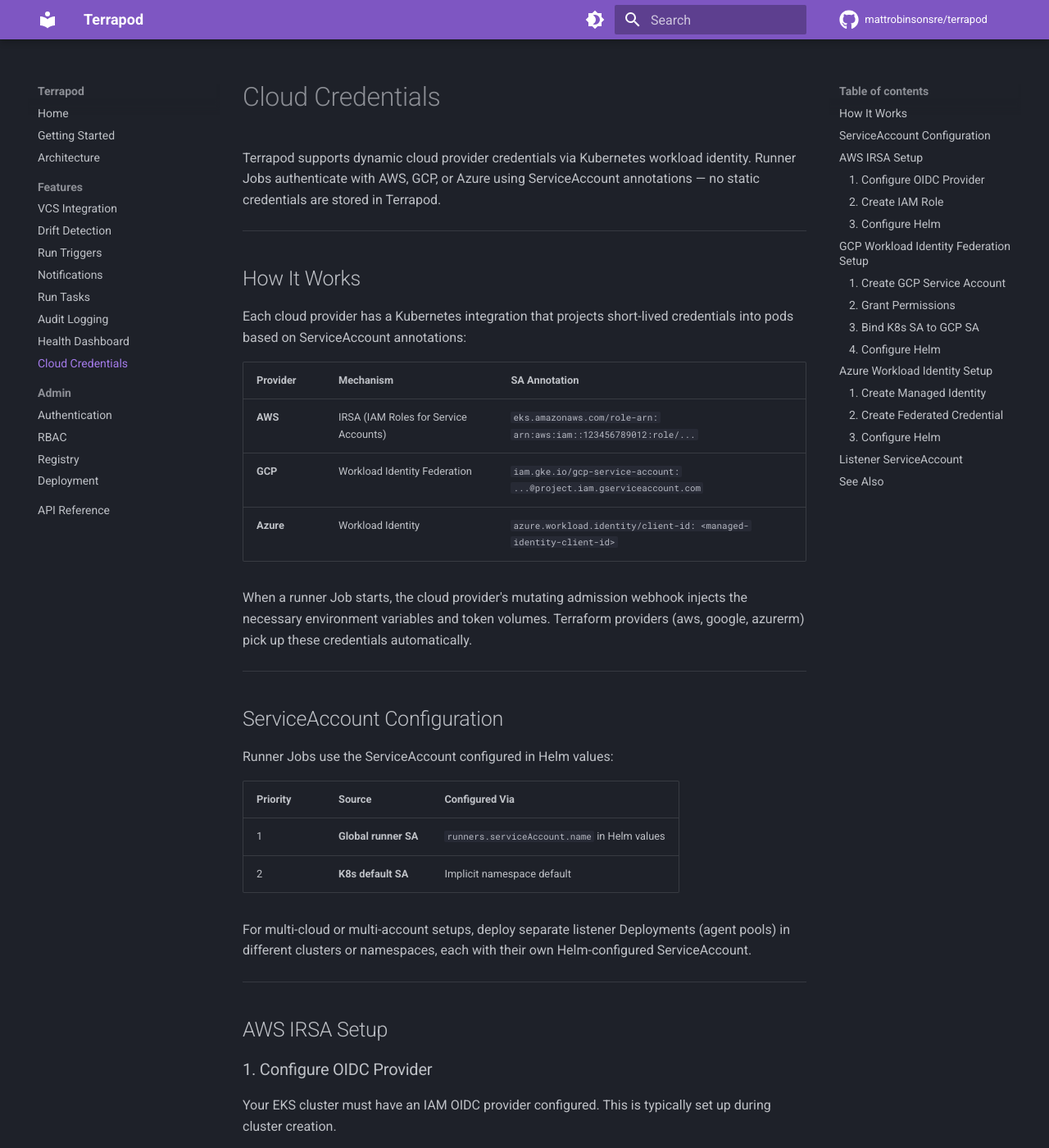
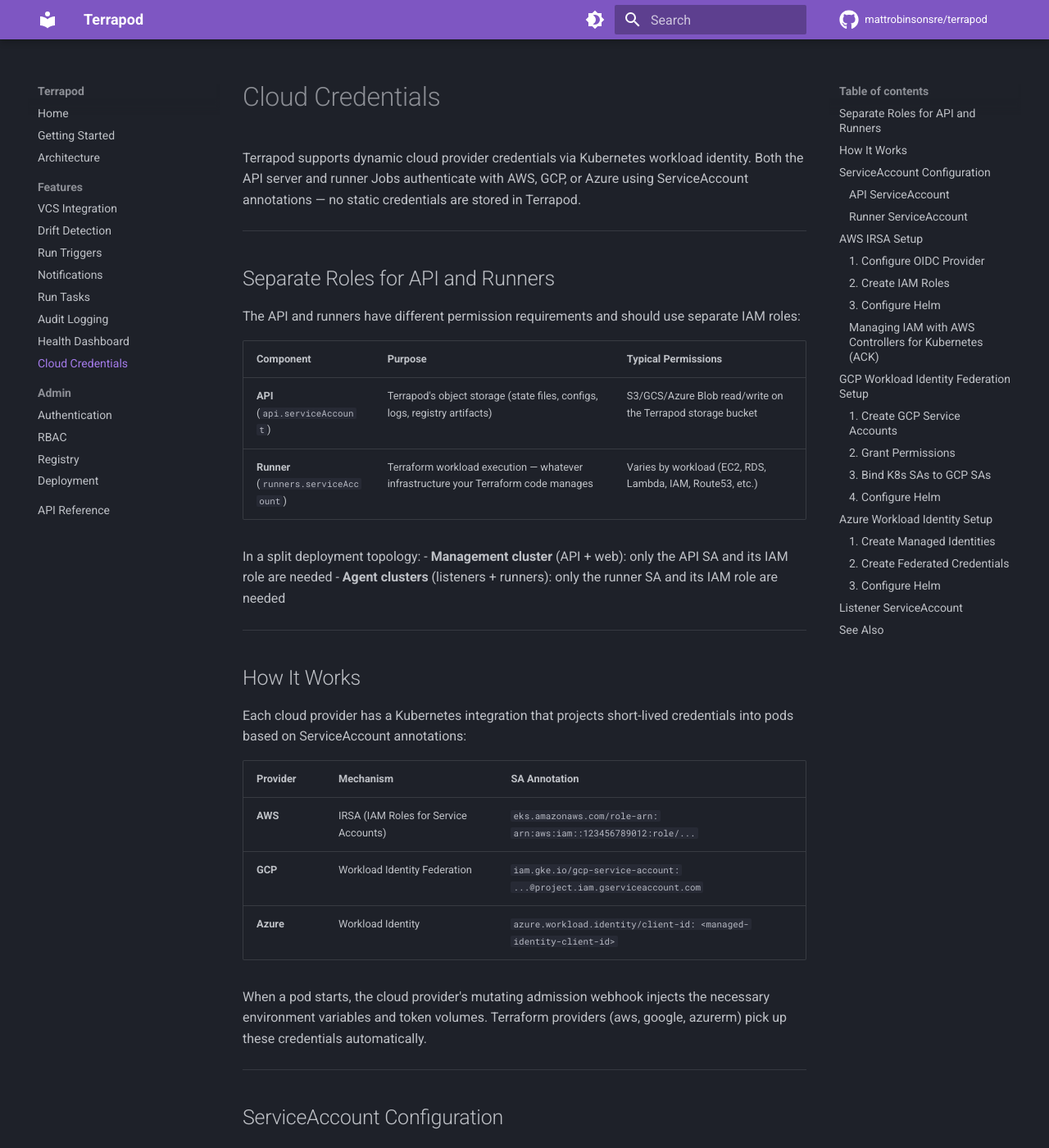
Before and after one commit to mattrobinsonsre/terrapod, an MkDocs documentation site: the page built from docs/cloud-credentials.md, in a window 1280 px wide and 1400 px high. Shown: the whole window at 82% size. Built offline with MkDocs 1.6.1 and Material for MkDocs 9.7.7, drawn with Linux system fonts in a browser that asks for light colours; comment, search, counter and statistics services are not loaded; some of the changed text lies outside the part shown.

Commit message:
fix: allow retry of plan-only runs + update cloud credentials docs (#111)
* fix: allow retry of plan-only runs in planned state

Plan-only runs terminate at "planned" but this status isn't in
TERMINAL_STATES (which covers apply-flow terminals). The retry
endpoint now recognises plan-only+planned as a valid terminal
condition, matching the existing is-retryable attribute logic.

* docs: add split API/runner role examples and ACK references

Include separate SA annotation examples for API (S3 storage) and
runner (workload permissions) across all three cloud providers.
Add ACK IAM controller example showing Policy + Role CRDs with
adopt-or-create adoption policy. Link to ACK documentation.

````diff
--- a/docs/cloud-credentials.md
+++ b/docs/cloud-credentials.md
@@ -1,6 +1,21 @@
 # Cloud Credentials
 
-Terrapod supports dynamic cloud provider credentials via Kubernetes workload identity. Runner Jobs authenticate with AWS, GCP, or Azure using ServiceAccount annotations — no static credentials are stored in Terrapod.
+Terrapod supports dynamic cloud provider credentials via Kubernetes workload identity. Both the API server and runner Jobs authenticate with AWS, GCP, or Azure using ServiceAccount annotations — no static credentials are stored in Terrapod.
+
+---
+
+## Separate Roles for API and Runners
+
+The API and runners have different permission requirements and should use separate IAM roles:
+
+| Component | Purpose | Typical Permissions |
+|---|---|---|
+| **API** (`api.serviceAccount`) | Terrapod's object storage (state files, configs, logs, registry artifacts) | S3/GCS/Azure Blob read/write on the Terrapod storage bucket |
+| **Runner** (`runners.serviceAccount`) | Terraform workload execution — whatever infrastructure your Terraform code manages | Varies by workload (EC2, RDS, Lambda, IAM, Route53, etc.) |
+
+In a split deployment topology:
+- **Management cluster** (API + web): only the API SA and its IAM role are needed
+- **Agent clusters** (listeners + runners): only the runner SA and its IAM role are needed
 
 ---
 
@@ -14,18 +29,43 @@
 | **GCP** | Workload Identity Federation | `iam.gke.io/gcp-service-account: ...@project.iam.gserviceaccount.com` |
 | **Azure** | Workload Identity | `azure.workload.identity/client-id: <managed-identity-client-id>` |
 
-When a runner Job starts, the cloud provider's mutating admission webhook injects the necessary environment variables and token volumes. Terraform providers (aws, google, azurerm) pick up these credentials automatically.
+When a pod starts, the cloud provider's mutating admission webhook injects the necessary environment variables and token volumes. Terraform providers (aws, google, azurerm) pick up these credentials automatically.
 
 ---
 
 ## ServiceAccount Configuration
 
-Runner Jobs use the ServiceAccount configured in Helm values:
+### API ServiceAccount
+
+The API server uses its own ServiceAccount for object storage access:
+
+```yaml
+api:
+  serviceAccount:
+    create: true
+    annotations:
+      eks.amazonaws.com/role-arn: "arn:aws:iam::123456789012:role/terrapod-api-mycluster"
+```
+
+### Runner ServiceAccount
+
+Runner Jobs use a separate ServiceAccount for Terraform workload permissions:
 
 | Priority | Source | Configured Via |
 |---|---|---|
 | 1 | **Global runner SA** | `runners.serviceAccount.name` in Helm values |
 | 2 | **K8s default SA** | Implicit namespace default |
+
+```yaml
+runners:
+  serviceAccount:
+    create: true
+    name: "terrapod-runner"
+    annotations:
+      eks.amazonaws.com/role-arn: "arn:aws:iam::123456789012:role/terrapod-runner-mycluster"
+```
+
+The runner SA is only created when `listener.enabled: true` (i.e. on clusters that actually run Jobs).
 
 For multi-cloud or multi-account setups, deploy separate listener Deployments (agent pools) in different clusters or namespaces, each with their own Helm-configured ServiceAccount.
 
@@ -37,9 +77,11 @@
 
 Your EKS cluster must have an IAM OIDC provider configured. This is typically set up during cluster creation.
 
-### 2. Create IAM Role
+### 2. Create IAM Roles
 
-Create an IAM role with a trust policy that allows the OIDC provider and the Terrapod runner ServiceAccount:
+Create separate IAM roles for the API and runner, each with a trust policy scoped to its own ServiceAccount.
+
+**API role** (S3 access for Terrapod storage):
 
 ```json
 {
@@ -48,12 +90,34 @@
     {
       "Effect": "Allow",
       "Principal": {
-        "Federated": "arn:aws:iam::123456789012:oidc-provider/oidc.eks.eu-west-1.amazonaws.com/id/EXAMPLED539D4633E53DE1B71EXAMPLE"
+        "Federated": "arn:aws:iam::123456789012:oidc-provider/oidc.eks.eu-west-1.amazonaws.com/id/EXAMPLE"
       },
       "Action": "sts:AssumeRoleWithWebIdentity",
       "Condition": {
         "StringEquals": {
-          "oidc.eks.eu-west-1.amazonaws.com/id/EXAMPLED539D4633E53DE1B71EXAMPLE:sub": "system:serviceaccount:terrapod:terrapod-runner"
+          "oidc.eks.eu-west-1.amazonaws.com/id/EXAMPLE:sub": "system:serviceaccount:terrapod:terrapod"
+        }
+      }
+    }
+  ]
+}
+```
+
+**Runner role** (Terraform workload permissions):
+
+```json
+{
+  "Version": "2012-10-17",
+  "Statement": [
+    {
+      "Effect": "Allow",
+      "Principal": {
+        "Federated": "arn:aws:iam::123456789012:oidc-provider/oidc.eks.eu-west-1.amazonaws.com/id/EXAMPLE"
+      },
+      "Action": "sts:AssumeRoleWithWebIdentity",
+      "Condition": {
+        "StringEquals": {
+          "oidc.eks.eu-west-1.amazonaws.com/id/EXAMPLE:sub": "system:serviceaccount:terrapod:terrapod-runner"
         }
       }
     }
@@ -64,38 +128,120 @@
 ### 3. Configure Helm
 
 ```yaml
+# API SA — object storage access
+api:
+  serviceAccount:
+    annotations:
+      eks.amazonaws.com/role-arn: "arn:aws:iam::123456789012:role/terrapod-api-mycluster"
+
+# Runner SA — Terraform workload permissions
 runners:
   serviceAccount:
     create: true
     name: "terrapod-runner"
     annotations:
-      eks.amazonaws.com/role-arn: "arn:aws:iam::123456789012:role/terrapod-runner"
+      eks.amazonaws.com/role-arn: "arn:aws:iam::123456789012:role/terrapod-runner-mycluster"
 ```
 
-The EKS mutating webhook automatically injects `AWS_ROLE_ARN` and `AWS_WEB_IDENTITY_TOKEN_FILE` environment variables into runner pods. No pod labels required.
+The EKS mutating webhook automatically injects `AWS_ROLE_ARN` and `AWS_WEB_IDENTITY_TOKEN_FILE` environment variables into pods. No pod labels required.
+
+### Managing IAM with AWS Controllers for Kubernetes (ACK)
+
+If your cluster runs the [ACK IAM controller](https://aws-controllers-k8s.github.io/community/docs/community/services/#iam), you can declare IAM Policies and Roles as Kubernetes resources. This keeps IAM definitions version-controlled alongside your Helm chart:
+
+```yaml
+apiVersion: iam.services.k8s.aws/v1alpha1
+kind: Policy
+metadata:
+  name: terrapod-api-mycluster
+  annotations:
+    services.k8s.aws/adoption-policy: "adopt-or-create"
+    services.k8s.aws/region: "eu-west-1"
+spec:
+  name: terrapod-api-mycluster
+  description: "Terrapod API — S3 object storage access"
+  policyDocument: |
+    {
+      "Version": "2012-10-17",
+      "Statement": [
+        {
+          "Effect": "Allow",
+          "Action": ["s3:GetObject", "s3:PutObject", "s3:DeleteObject", "s3:ListBucket", "s3:GetBucketLocation"],
+          "Resource": ["arn:aws:s3:::terrapod-storage-mycluster", "arn:aws:s3:::terrapod-storage-mycluster/*"]
+        }
+      ]
+    }
+---
+apiVersion: iam.services.k8s.aws/v1alpha1
+kind: Role
+metadata:
+  name: terrapod-api-mycluster
+  annotations:
+    services.k8s.aws/adoption-policy: "adopt-or-create"
+    services.k8s.aws/region: "eu-west-1"
+spec:
+  name: terrapod-api-mycluster
+  assumeRolePolicyDocument: |
+    {
+      "Version": "2012-10-17",
+      "Statement": [
+        {
+          "Effect": "Allow",
+          "Principal": {
+            "Federated": "arn:aws:iam::123456789012:oidc-provider/oidc.eks.eu-west-1.amazonaws.com/id/EXAMPLE"
+          },
+          "Action": "sts:AssumeRoleWithWebIdentity",
+          "Condition": {
+            "StringEquals": {
+              "oidc.eks.eu-west-1.amazonaws.com/id/EXAMPLE:sub": "system:serviceaccount:terrapod:terrapod"
+            }
+          }
+        }
+      ]
+    }
+  policies:
+    - "arn:aws:iam::123456789012:policy/terrapod-api-mycluster"
+```
+
+The `adopt-or-create` annotation allows ACK to adopt existing IAM resources or create new ones. See the [ACK IAM controller documentation](https://aws-controllers-k8s.github.io/community/reference/iam/v1alpha1/role/) for full reference.
 
 ---
 
 ## GCP Workload Identity Federation Setup
 
-### 1. Create GCP Service Account
+### 1. Create GCP Service Accounts
 
 ```bash
-gcloud iam service-accounts create terrapod-runner \
-  --project=my-project
+# API SA — storage access
+gcloud iam service-accounts create terrapod-api --project=my-project
+
+# Runner SA — workload permissions
+gcloud iam service-accounts create terrapod-runner --project=my-project
 ```
 
 ### 2. Grant Permissions
 
 ```bash
+# API: object storage
+gcloud projects add-iam-policy-binding my-project \
+  --member="serviceAccount:terrapod-api@my-project.iam.gserviceaccount.com" \
+  --role="roles/storage.objectAdmin" \
+  --condition="expression=resource.name.startsWith('projects/_/buckets/terrapod-storage'),title=terrapod-bucket"
+
+# Runner: whatever your Terraform code needs
 gcloud projects add-iam-policy-binding my-project \
   --member="serviceAccount:terrapod-runner@my-project.iam.gserviceaccount.com" \
   --role="roles/editor"
 ```
 
-### 3. Bind K8s SA to GCP SA
+### 3. Bind K8s SAs to GCP SAs
 
 ```bash
+gcloud iam service-accounts add-iam-policy-binding \
+  terrapod-api@my-project.iam.gserviceaccount.com \
+  --role="roles/iam.workloadIdentityUser" \
+  --member="serviceAccount:my-project.svc.id.goog[terrapod/terrapod]"
+
 gcloud iam service-accounts add-iam-policy-binding \
   terrapod-runner@my-project.iam.gserviceaccount.com \
   --role="roles/iam.workloadIdentityUser" \
@@ -105,6 +251,11 @@
 ### 4. Configure Helm
 
 ```yaml
+api:
+  serviceAccount:
+    annotations:
+      iam.gke.io/gcp-service-account: "terrapod-api@my-project.iam.gserviceaccount.com"
+
 runners:
   serviceAccount:
     create: true
@@ -119,18 +270,27 @@
 
 ## Azure Workload Identity Setup
 
-### 1. Create Managed Identity
+### 1. Create Managed Identities
 
 ```bash
-az identity create \
-  --name terrapod-runner \
-  --resource-group my-rg \
-  --location westeurope
+# API identity
+az identity create --name terrapod-api --resource-group my-rg --location westeurope
+
+# Runner identity
+az identity create --name terrapod-runner --resource-group my-rg --location westeurope
 ```
 
-### 2. Create Federated Credential
+### 2. Create Federated Credentials
 
 ```bash
+az identity federated-credential create \
+  --name terrapod-api-fed \
+  --identity-name terrapod-api \
+  --resource-group my-rg \
+  --issuer "https://oidc.prod-aks.azure.com/tenant-id/" \
+  --subject "system:serviceaccount:terrapod:terrapod" \
+  --audiences "api://AzureADTokenExchange"
+
 az identity federated-credential create \
   --name terrapod-runner-fed \
   --identity-name terrapod-runner \
@@ -143,12 +303,17 @@
 ### 3. Configure Helm
 
 ```yaml
+api:
+  serviceAccount:
+    annotations:
+      azure.workload.identity/client-id: "<api-managed-identity-client-id>"
+
 runners:
   serviceAccount:
     create: true
     name: "terrapod-runner"
     annotations:
-      azure.workload.identity/client-id: "<managed-identity-client-id>"
+      azure.workload.identity/client-id: "<runner-managed-identity-client-id>"
   azureWorkloadIdentity: true  # Adds required pod label
 ```
 
@@ -176,3 +341,4 @@
 - [Deployment](deployment.md) — Helm chart configuration
 - [Architecture](architecture.md) — runner infrastructure and job template
 - [API Reference](api-reference.md) — agent pool API
+- [ACK IAM Controller](https://aws-controllers-k8s.github.io/community/reference/iam/v1alpha1/role/) — managing IAM resources as Kubernetes objects
````
Also changed, not shown: 1 other file.
